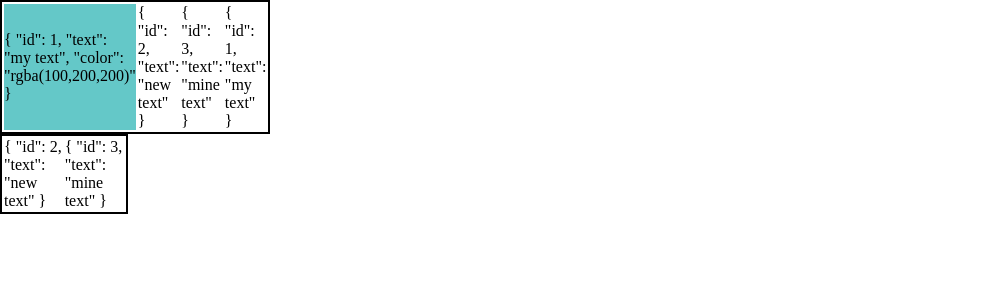
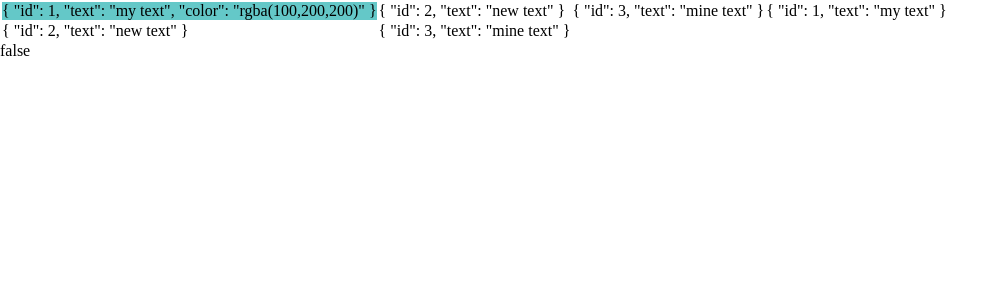
Before and after one commit to eduardBi/vueTempretureTracker, a Vue app: page / in a window 1280 px wide. Shown: the top 300 px of the page, without its empty margins (0-1007 px from the left). Built offline with nearby package versions, Linux system fonts and the light colour scheme.

Commit message:
add isKeyPressed function

```diff
--- a/src/App.vue
+++ b/src/App.vue
@@ -1,16 +1,29 @@
 <template>
-      <Table />
+<div  @mousedown=" checkMousePressed(true)"  @mouseup="checkMousePressed(false)" >
+      <Table       />
+      <div  >{{isMouseClicked}}</div>
+      </div>
 </template>
 <script>
+
 
 import Table from './components/HelloWorld.vue'
 
 
 export default {
-
+  data(){
+        return  {isMouseClicked:false}
+      },
     components:{
       Table
-    }
+    },methods:{
+        checkMousePressed(pressValue){
+          // преверяю зажата ли лкм
+          console.log(pressValue)
+          this.isMouseClicked=pressValue
+          return {}
+        }
+      }
 }
 
 </script>
--- a/src/components/HelloWorld.vue
+++ b/src/components/HelloWorld.vue
@@ -1,12 +1,11 @@
 <template>
-<div>
-  <table v-for="(item,index) in splitedArray" :key="index" >
+<table >
+
         <!-- прохожу по массиву с масивами -->
-        <TableRow  v-bind:oneRowArray="item"/>
+        <TableRow   v-for="(item,index) in splitedArray" :key="index" v-bind:oneRowArray="item"/>
         <!-- передаю данные в таблицу к дочерним компонентам-->
 
-  </table>
-</div>
+</table>
 </template>
 <script>
 
@@ -79,16 +78,6 @@ export default {
 
 </script>
 <style  scoped>
-td,tr{
-  border :2px solid black;
-  flex-basis: 10%;
-  }
-
-  table{
-    display: flex;
-    flex-wrap: wrap;
 
 
-    }
-
 </style>
```
Also changed, not shown: src/components/TableRow.vue (line endings or trailing spaces).
